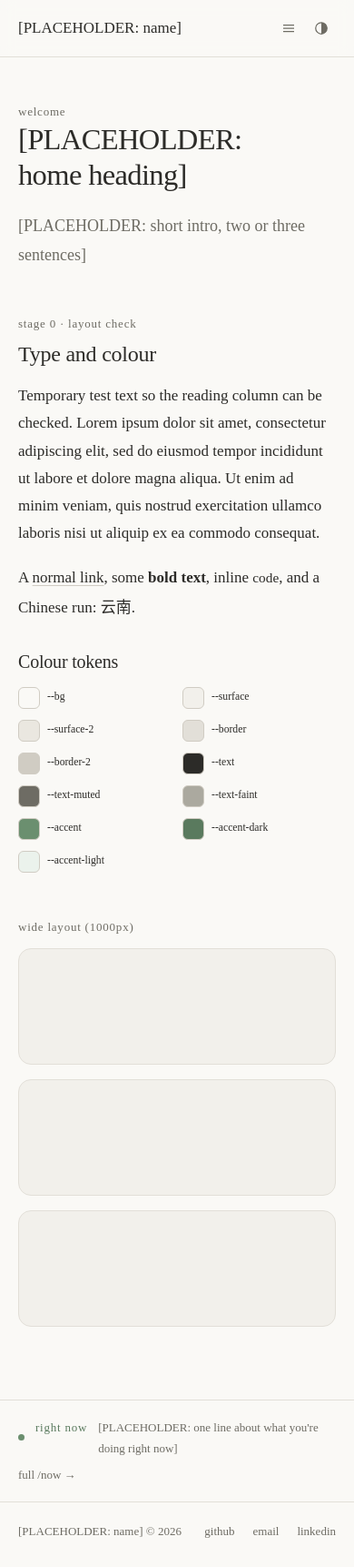
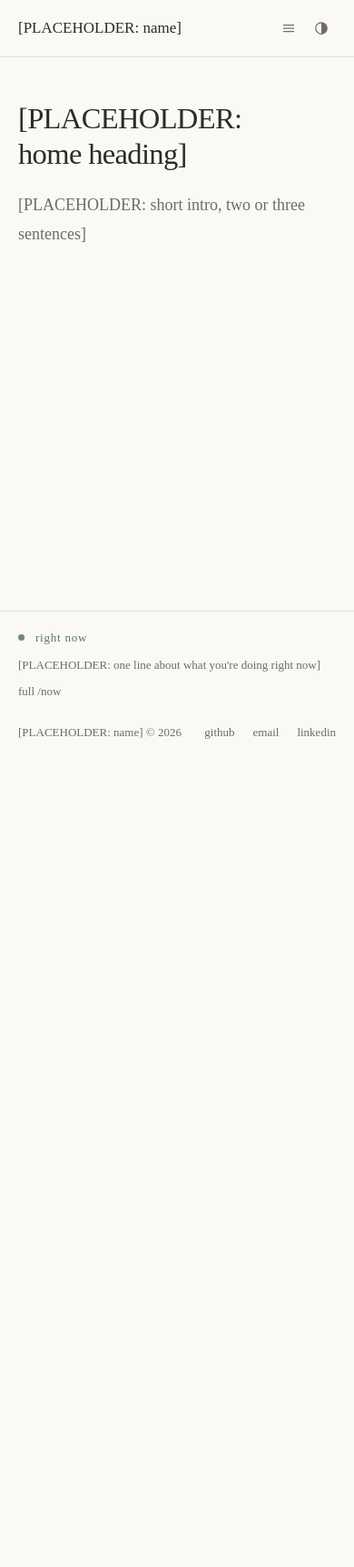
Before and after one commit to bngybongybrd/bngybongybrd.github.io, an Astro site: page / in a window 390 px wide. Shown: the whole page at 91% size. After the commit the page ends 844 px from the top, so only its background shows below. Built offline with nearby package versions, Linux system fonts and the light colour scheme; Astro itself is replaced by a stand-in of ours.

Commit message:
Polish Stage 0 UI: shared left edge, quieter chrome
- Reading column now shares the nav's left edge (children capped at
  680px inside the 1000px container) instead of being centred
- Layout-check content moves from the home page to /dev/ (noindex)
- Now strip: link drops to its own line on phones; no arrow
- Footer loses its top border so it and the now strip read as one band
- Page titles use "page — name" instead of a middle dot

Co-Authored-By: Claude Opus 5.5 <noreply@anthropic.com>
Claude-Session: https://claude.ai/code/session_01KxYHsE69u37MR6AwAhrc9G

```diff
--- a/src/components/Footer.astro
+++ b/src/components/Footer.astro
@@ -22,16 +22,14 @@ const year = new Date().getFullYear();
 </footer>
 
 <style>
-  .site-footer {
-    border-top: 1px solid var(--border);
-  }
-
+  /* No top border: the now strip's line above already separates the page
+     from this closing band, so the strip and footer read as one unit. */
   .inner {
     display: flex;
     flex-wrap: wrap;
     justify-content: space-between;
     gap: 0.5rem 1.5rem;
-    padding-block: 1.25rem 1.75rem;
+    padding-block: 0.25rem 1.75rem;
     font-size: var(--text-sm);
     color: var(--text-muted);
   }
--- a/src/components/NowStrip.astro
+++ b/src/components/NowStrip.astro
@@ -8,7 +8,7 @@ import { nowStrip } from "../config";
     <span class="dot" aria-hidden="true"></span>
     <span class="label">right now</span>
     <p class="text">{nowStrip}</p>
-    <a class="more" href="/now/">full /now →</a>
+    <a class="more" href="/now/">full /now</a>
   </div>
 </aside>
 
@@ -52,4 +52,11 @@ import { nowStrip } from "../config";
   .more:hover {
     color: var(--text);
   }
+
+  /* On phones the text takes a full line, so the link sits on its own line below. */
+  @media (max-width: 679px) {
+    .text {
+      flex-basis: 100%;
+    }
+  }
 </style>
--- a/src/layouts/BaseLayout.astro
+++ b/src/layouts/BaseLayout.astro
@@ -13,11 +13,13 @@ import "../styles/base.css";
 interface Props {
   title?: string;
   description?: string;
+  // true for pages search engines should skip (e.g. /dev/).
+  noindex?: boolean;
 }
 
-const { title, description = siteDescription } = Astro.props;
-// "work · Name" on inner pages, just the name on the home page.
-const fullTitle = title ? `${title} · ${siteName}` : siteName;
+const { title, description = siteDescription, noindex = false } = Astro.props;
+// "work — Name" on inner pages, just the name on the home page.
+const fullTitle = title ? `${title} — ${siteName}` : siteName;
 ---
 
 <!doctype html>
@@ -27,6 +29,7 @@ const fullTitle = title ? `${title} · ${siteName}` : siteName;
     <meta name="viewport" content="width=device-width, initial-scale=1" />
     <title>{fullTitle}</title>
     <meta name="description" content={description} />
+    {noindex && <meta name="robots" content="noindex" />}
     <link rel="icon" href="/favicon.svg" type="image/svg+xml" />
 
     <!--
--- a/src/pages/index.astro
+++ b/src/pages/index.astro
@@ -1,53 +1,12 @@
 ---
-// Temporary home page for Stage 0. It only exists to show the layout,
-// fonts and colours working. Stage 3 replaces it with the real home page.
+// Temporary home page. Stage 3 replaces it with the real one.
 import BaseLayout from "../layouts/BaseLayout.astro";
 ---
 
 <BaseLayout>
   <section class="page reading">
-    <p class="label">welcome</p>
     <h1>[PLACEHOLDER: home heading]</h1>
     <p class="lede">[PLACEHOLDER: short intro, two or three sentences]</p>
-  </section>
-
-  <!-- Everything below is a temporary layout check, removed in Stage 3. -->
-  <section class="page reading check" aria-labelledby="check-heading">
-    <p class="label">stage 0 · layout check</p>
-    <h2 id="check-heading">Type and colour</h2>
-    <p>
-      Temporary test text so the reading column can be checked. Lorem ipsum dolor sit amet,
-      consectetur adipiscing elit, sed do eiusmod tempor incididunt ut labore et dolore magna
-      aliqua. Ut enim ad minim veniam, quis nostrud exercitation ullamco laboris nisi ut aliquip ex
-      ea commodo consequat.
-    </p>
-    <p>
-      A <a href="/work/">normal link</a>, some <strong>bold text</strong>, inline <code>code</code>,
-      and a Chinese run: <span lang="zh-Hans">云南</span>.
-    </p>
-
-    <h3>Colour tokens</h3>
-    <ul class="swatches">
-      {
-        ["bg", "surface", "surface-2", "border", "border-2", "text", "text-muted", "text-faint", "accent", "accent-dark", "accent-light"].map(
-          (name) => (
-            <li>
-              <span class="swatch" style={`background: var(--${name})`} />
-              <code>--{name}</code>
-            </li>
-          ),
-        )
-      }
-    </ul>
-  </section>
-
-  <section class="page wide check">
-    <p class="label">wide layout (1000px)</p>
-    <div class="wide-demo">
-      <div></div>
-      <div></div>
-      <div></div>
-    </div>
   </section>
 </BaseLayout>
 
@@ -57,50 +16,4 @@ import BaseLayout from "../layouts/BaseLayout.astro";
     color: var(--text-muted);
     font-size: 1.125rem;
   }
-
-  .check h2,
-  .check h3 {
-    margin-block: 0.5rem 1rem;
-  }
-
-  .check h3 {
-    margin-top: 2rem;
-  }
-
-  .swatches {
-    display: grid;
-    grid-template-columns: repeat(auto-fill, minmax(9rem, 1fr));
-    gap: 0.75rem;
-    padding: 0;
-    list-style: none;
-    font-size: var(--text-sm);
-  }
-
-  .swatches li {
-    display: flex;
-    align-items: center;
-    gap: 0.5rem;
-  }
-
-  .swatch {
-    width: 1.5rem;
-    height: 1.5rem;
-    border: 1px solid var(--border-2);
-    border-radius: var(--radius-sm);
-    flex: none;
-  }
-
-  .wide-demo {
-    display: grid;
-    grid-template-columns: repeat(auto-fit, minmax(14rem, 1fr));
-    gap: 1rem;
-    margin-top: 0.75rem;
-  }
-
-  .wide-demo div {
-    height: 8rem;
-    background: var(--surface);
-    border: 1px solid var(--border);
-    border-radius: var(--radius-lg);
-  }
 </style>
--- a/src/styles/base.css
+++ b/src/styles/base.css
@@ -126,11 +126,21 @@ pre {
 
 /* --- Layout containers --- */
 
+/*
+  The reading column shares its left edge with the nav, now strip and footer:
+  the container is as wide as .wide, but each child stops at the reading
+  width, leaving the right side open. One left edge everywhere keeps the
+  page calm and aligned.
+*/
 .reading {
   width: 100%;
-  max-width: calc(var(--reading-width) + 2 * var(--gutter));
+  max-width: calc(var(--wide-width) + 2 * var(--gutter));
   margin-inline: auto;
   padding-inline: var(--gutter);
+}
+
+.reading > * {
+  max-width: var(--reading-width);
 }
 
 .wide {
```
Also changed, not shown: docs/stage-0.md (+5 -1 lines), src/pages/dev.astro (added, +94 -0 lines).
